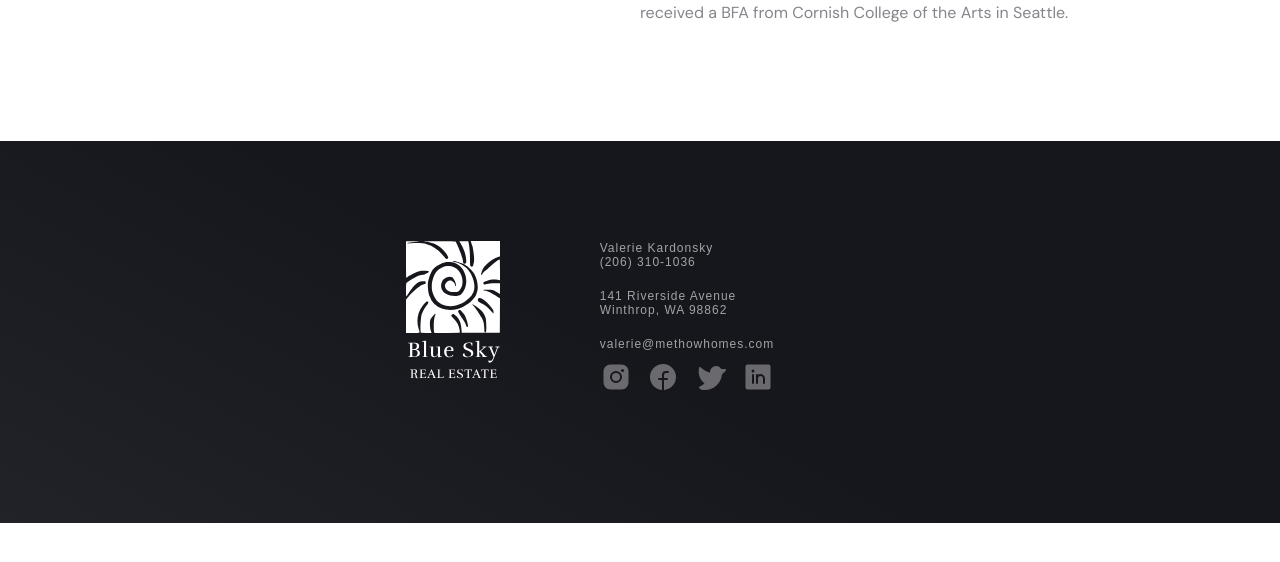
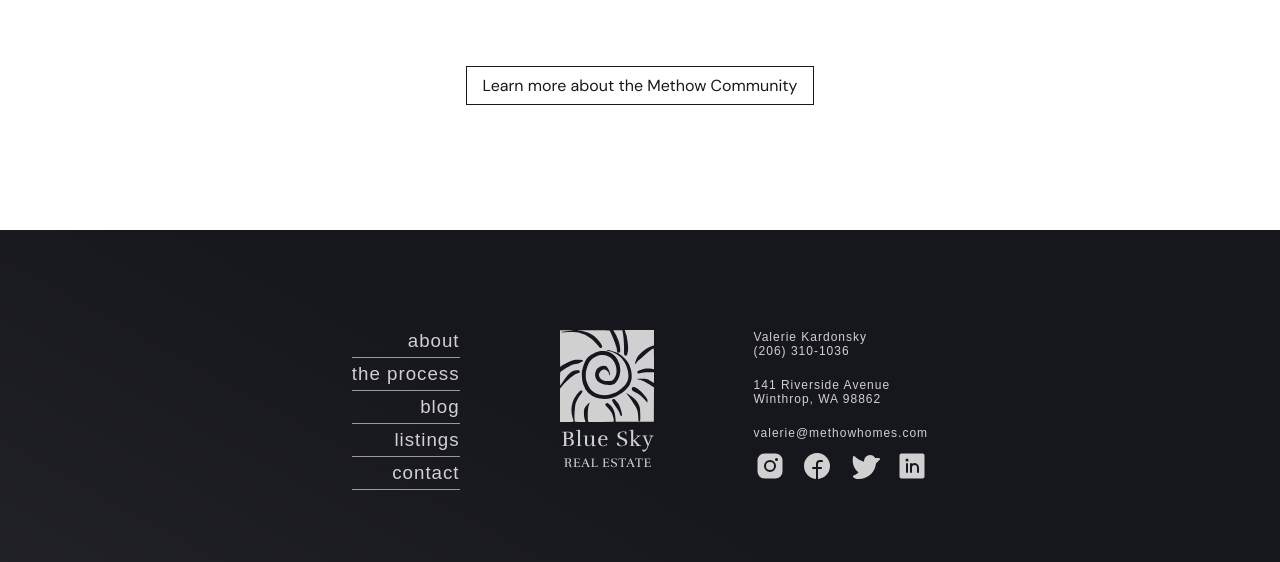
Before and after one commit to GrantEadie/kardonsky-site, a React (Create React App) app: page /about-me in a window 1280 px wide. Shown: the part 804-1366 px from the top of the page. Before the commit the page ends 1327 px from the top, so only its background shows below. Built offline with nearby package versions, Linux system fonts and the light colour scheme; no server answers.

Commit message:
fix the route order and the footer names.

```diff
--- a/src/comps/about/About.js
+++ b/src/comps/about/About.js
@@ -59,6 +59,7 @@ const About = () => {
           </p>
         </div>
       </div>
+        <button>Learn more about the Methow Community</button>
     </div>
   );
 };
--- a/src/comps/about/about.css
+++ b/src/comps/about/about.css
@@ -2,59 +2,34 @@
   min-height: 100vh;
   color: white;
   display: flex;
+  flex-direction: column;
   align-items: center;
+  justify-content: center;
+  padding: 25px 0;
+  margin-bottom: 100px;
+}
+
+#about-me-body {
+  display: flex;
+  padding: 50px 0;
   justify-content: center;
 }
 
-#about-me-header {
-  font-family: 'DM Serif Display', serif;
-  height: 400px;
-  position: relative;
-  display: flex;
-  font-size: 48px;
-  flex-direction: column;
-  align-items: center;
-  justify-content: center;
-  width: 100%;
-  overflow-y: hidden;
-  background: black;
+#about-me button {
+  color: var(--black);
+  background: var(--white);
+  border: 1px solid var(--black);
 }
 
-#about-me-header-img {
-  opacity: 0.6;
-  width: 100%;
-}
-
-#about-me-header-text {
-  position: absolute;
-  text-align: center;
-}
-
-#about-me-header h2 {
-  font-size: 0.9rem;
-  padding: 0;
-  margin: 0;
-  font-weight: 100;
-}
-
-#about-me-header h1 {
-  font-size: 3rem;
-  font-weight: 700;
-  padding: 0;
-  margin: 0;
-  overflow: hidden;
-}
-
-#about-me-body {
-  padding: 100px;
-  display: flex;
-  justify-content: center;
+#about-me button:hover {
+  background: var(--black);
+  color: var(--white);
 }
 
 #about-me-headshot {
   object-fit: cover;
   width: 75%;
-  padding: 0 60px;
+  padding-right: 60px;
   opacity: .8;
 }
 
--- a/src/comps/footer/Footer.js
+++ b/src/comps/footer/Footer.js
@@ -10,8 +10,20 @@ import {
 const Footer = () => {
   return (
     <div id="footer-holder">
+      <div id="footer">
+
+
+      <div className="footer-items-holder-routes">
+
+          <h3>about</h3>
+          <h3>the process</h3>
+          <h3>blog</h3>
+          <h3>listings</h3>
+          <h3>contact</h3>
+
+      </div>
       <MethowLogo />
-      <div id="footer-items-holder">
+      <div className="footer-items-holder">
         <div className="footer-card">
           <p>Valerie Kardonsky</p>
           <p>(206) 310-1036</p>
@@ -30,6 +42,7 @@ const Footer = () => {
           </div>
         </div>
       </div>
+      </div>
     </div>
   );
 };
--- a/src/comps/footer/footer.css
+++ b/src/comps/footer/footer.css
@@ -4,6 +4,10 @@
     rgba(22, 22, 29, 0.95) 0%,
     rgba(22, 22, 29, 1) 48%
   );
+
+}
+
+#footer {
   color: var(--white);
   padding: 100px 60px;
   font-family: "PT Sans", sans-serif;
@@ -11,6 +15,7 @@
   justify-content: center;
   letter-spacing: 1px;
   font-weight: 100;
+  opacity: .8;
 }
 
 #footer-holder p {
@@ -21,18 +26,11 @@
 
 .footer-card {
   margin-bottom: 20px;
-  opacity: 0.6;
-}
-
-.footer-line {
-  border-right: 1px solid var(--white);
-  opacity: 0.6;
 }
 
 .footer-socials {
   display: flex;
   justify-content: space-between;
-  opacity: 0.6;
   padding: 10px 0;
   margin: 0;
 }
@@ -46,7 +44,22 @@
   fill: var(--white);
 }
 
-#footer-items-holder {
+.footer-items-holder {
+  width: max-content;
   padding: 0 100px;
-  width: max-content;
 }
+.footer-items-holder-routes {
+  padding: 0 100px;
+}
+
+.footer-items-holder-routes h3
+{
+  text-align: right;
+  margin: 0;
+  padding: 5px 0;
+  font-weight: 100;
+  border-bottom: 1px solid rgba(255,255,255,.7);
+}
+.footer-items-holder-routes h3:first-of-type {
+  padding-top: 0;
+}
--- a/src/comps/nav/Nav.js
+++ b/src/comps/nav/Nav.js
@@ -14,13 +14,13 @@ const Nav = () => {
       </div>
       <div id="nav-items-holder">
         <div className="nav-item">
+          <NavLink to="/about-me">about</NavLink>
+        </div>
+        <div className="nav-item">
           <NavLink to="/the-process">the process</NavLink>
         </div>
         <div className="nav-item">
           <NavLink to="/blog">blog</NavLink>
-        </div>
-        <div className="nav-item">
-          <NavLink to="/about-me">about</NavLink>
         </div>
         <div className="nav-item">
           <NavLink to="/listings">listings</NavLink>
```
